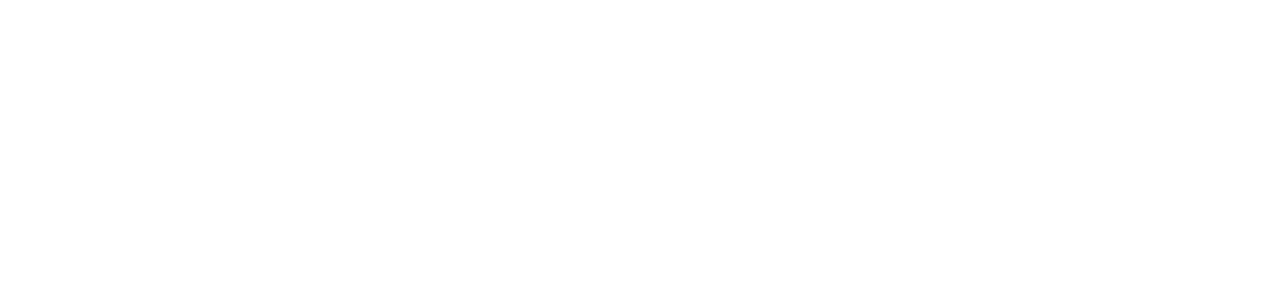
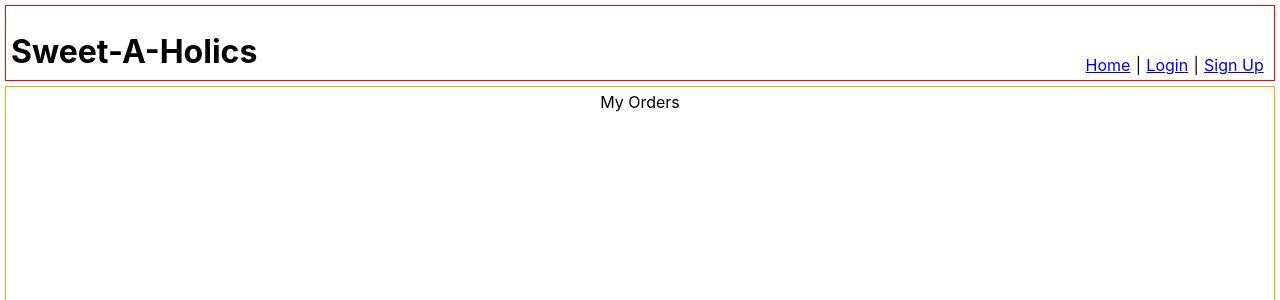
Before and after one commit to nlink2021/sweetaholics, a React (Create React App) app: page /orders in a window 1280 px wide. Shown: the top 300 px of the page. Built offline with nearby package versions, Linux system fonts and the light colour scheme.

Commit message:
updated erd, added pages&routes && login/signup forms

```diff
--- a/src/App.css
+++ b/src/App.css
@@ -1,3 +1,78 @@
+html{
+  height: 100%;
+  width: 100%;
+}
+body{
+  height: 100%;
+  width: 100%;
+}
+#root{
+  height: 100%;
+  width: 100%;
+}
+
 .App {
   text-align: center;
+  height: 100%;
+  width: 100%;
 }
+
+.page-header{
+  border: 1px solid red;
+  display: flex;
+  justify-content: space-between;
+  height: 8%;
+  padding: 5px;
+  margin:5px;
+}
+
+
+.logged-out-links{
+  display: flex;
+  align-items: flex-end;
+  justify-content: space-evenly;
+  min-width: 15%;
+}
+.logged-in-links{
+  display: flex;
+  align-items: flex-end;
+  justify-content: space-evenly;
+  min-width: 30%;
+}
+
+.page-container{
+  border: 1px solid orange;
+  height: 80%;
+  padding: 5px;
+  margin:5px;
+}
+
+.center{
+  border: 1px solid black;
+  width: 100%;
+  height: 100%;
+  display: flex;
+  align-items: center;
+  justify-content: center;
+}
+
+.form-container{
+  border: 1px solid green;
+  height: 60%;
+  width: 30%;
+  display: flex;
+  flex-direction: column;
+  align-items: center;
+  justify-content: space-evenly;
+}
+.form{
+  height: 80%;
+  display: flex;
+  flex-direction: column;
+  justify-content: flex-start;
+}
+
+
+input{
+  margin:5px;
+}
--- a/src/App.js
+++ b/src/App.js
@@ -1,9 +1,37 @@
-
 import './App.css';
+import {useState, useEffect, useContext} from 'react'
+import { Route, Redirect } from 'react-router-dom'
+import {UserContext} from './context/userContext'
+import NavBar from './components/navBar'
+import Home from './pages/home'
+import SignupLogin from './pages/signup-login'
+import AllProducts from './pages/allProducts'
+import MyCart from './pages/myCart'
+import MyOrders from './pages/myOrders'
 
 function App() {
+  const {userState, fetchUser} = useContext(UserContext)
+  const [user,setUser] = userState
+  const [signupOrLogin, setSignupOrLogin] = useState('')
+
+  useEffect(()=>{fetchUser()},[])
   return (
     <div className="App">
+      <NavBar setSignupOrLogin = {setSignupOrLogin}/>
+      <Route exact path= '/' render= {() => <Home />} />
+      <Route exact path= '/signup-login' render= {() => {
+        if(user.id){
+          return <Redirect to='/' />
+        }else{
+          return <SignupLogin signupOrLogin={signupOrLogin} />}
+      }} />
+
+      <Route exact path= '/products' render={()=> <AllProducts />} />
+      <Route exact path= '/cart' render={()=> <MyCart />} />
+      <Route exact path= '/orders' render={()=> <MyOrders />} />
+
+
+
 
     </div>
   );
--- /dev/null
+++ b/src/components/loginForm.js
@@ -0,0 +1,26 @@
+import {useContext} from 'react'
+import {UserContext} from '../context/userContext'
+
+const LoginForm = (props) =>{
+    const {userState} = useContext(UserContext)
+    const [user,setUser] = userState
+
+    return(
+        <div className = 'center'>
+            <div className = 'form-container'>
+                <h3>Login!</h3>
+                <div className='form'>
+                <input type='text' placeholder='Email' value={props.email} onChange={(e)=>{props.setEmail(e.target.value)}} />
+                <input type='password' placeholder='Password' value={props.password} onChange={(e)=>{props.setPassword(e.target.value)}} />
+                <input type='submit' value="Submit" onClick={(e)=>{props.handleLogin(e)}}  />
+                </div>
+            </div>
+        </div>
+
+
+
+
+    )
+}
+
+export default LoginForm
--- /dev/null
+++ b/src/components/navBar.js
@@ -0,0 +1,37 @@
+import {useContext} from 'react'
+import {UserContext} from '../context/userContext'
+import { Link } from 'react-router-dom';
+
+const NavBar = (props) =>{
+    const {userState} = useContext(UserContext)
+    const [user,setUser] = userState
+    return(
+        <div className = 'page-header'>
+            <h1>Sweet-A-Holics</h1>
+            {!user.id ?
+            <nav className = 'logged-out-links'>
+                <Link to= '/'>Home</Link>{'|'}
+                <span onClick={()=>{props.setSignupOrLogin('login')}}>
+                    <Link to= '/signup-login'>Login</Link>
+                </span>{'|'}
+                <span onClick={()=>{props.setSignupOrLogin('signup')}}>
+                    <Link to= '/signup-login'>Sign Up</Link>
+                </span>
+            </nav>
+            :
+            <nav className = 'logged-in-links'>
+                <Link to= '/'>Home</Link>{'|'}
+                <Link to= '/products'>All Products</Link>{'|'}
+                <Link to= '/orders'>My Orders</Link>{'|'}
+                <Link to= '/cart'>Cart</Link>{'|'}
+                <span onClick={()=>{
+                    localStorage.removeItem('userId')
+                    setUser([])
+                }}><Link to= '/'>Logout</Link></span>
+            </nav>
+            }
+        </div>
+    )
+}
+
+export default NavBar
--- /dev/null
+++ b/src/components/signupForm.js
@@ -0,0 +1,26 @@
+import {useContext} from 'react'
+import {UserContext} from '../context/userContext'
+
+const SignUpForm = (props) =>{
+    const {userState} = useContext(UserContext)
+    const [user,setUser] = userState
+
+    return(
+        <div className = 'center'>
+            <div className = 'form-container'>
+                <h3>Sign Up!</h3>
+                <div className='form'>
+                    <input type='text' placeholder='Name' value={props.name} onChange={(e)=>{props.setName(e.target.value)}} />
+                    <input type='text' placeholder='Email' value={props.email} onChange={(e)=>{props.setEmail(e.target.value)}} />
+                    <input type='password' placeholder='Password' value={props.password} onChange={(e)=>{props.setPassword(e.target.value)}} />
+                    <input type='text' placeholder='City' value={props.city} onChange={(e)=>{props.setCity(e.target.value)}} />
+                    <input type='text' placeholder='State' value={props.state} onChange={(e)=>{props.setState(e.target.value)}} />
+                    <input type='text' placeholder='Zipcode' value={props.zip} onChange={(e)=>{props.setZip(e.target.value)}} />
+                    <input type='submit' value="Submit" onClick={(e)=>{props.handleSignUp(e)}}  />
+                </div>
+            </div>
+        </div>
+    )
+}
+
+export default SignUpForm
--- a/src/context/userContext.js
+++ b/src/context/userContext.js
@@ -1,14 +1,26 @@
 import {useState, createContext} from 'react'
-
-
+import axios from 'axios'
 
 const UserContext = createContext()
 
 const UserProvider = ({children}) => {
     const [user,setUser] = useState({})
 
+    const fetchUser = async () => {
+        let userId = localStorage.getItem('userId')
+        if(userId){
+            const res = await axios.get(`${process.env.REACT_APP_BACKEND_URL}/users/verify`, {
+                headers:{
+                    Authorization: userId
+                }
+            })
+            setUser(res.data.user)
+        }
+    }
+
     const state = {
-        userState: [user,setUser]
+        userState: [user,setUser],
+        fetchUser: fetchUser
     }
 
     return (
--- /dev/null
+++ b/src/pages/allProducts.js
@@ -0,0 +1,15 @@
+import {useContext} from 'react'
+import {UserContext} from '../context/userContext'
+
+const AllProducts = () =>{
+    const {userState} = useContext(UserContext)
+    const [user,setUser] = userState
+
+    return(
+        <div className = 'page-container'>
+            All Products
+        </div>
+    )
+}
+
+export default AllProducts
--- /dev/null
+++ b/src/pages/home.js
@@ -0,0 +1,15 @@
+import {useContext} from 'react'
+import {UserContext} from '../context/userContext'
+
+const Home = () =>{
+    const {userState} = useContext(UserContext)
+    const [user,setUser] = userState
+
+    return(
+        <div className = 'page-container'>
+            Home Page
+        </div>
+    )
+}
+
+export default Home
--- /dev/null
+++ b/src/pages/myCart.js
@@ -0,0 +1,15 @@
+import {useContext} from 'react'
+import {UserContext} from '../context/userContext'
+
+const MyCart = () =>{
+    const {userState} = useContext(UserContext)
+    const [user,setUser] = userState
+
+    return(
+        <div className = 'page-container'>
+            My Cart
+        </div>
+    )
+}
+
+export default MyCart
--- /dev/null
+++ b/src/pages/myOrders.js
@@ -0,0 +1,15 @@
+import {useContext} from 'react'
+import {UserContext} from '../context/userContext'
+
+const MyOrders = () =>{
+    const {userState} = useContext(UserContext)
+    const [user,setUser] = userState
+
+    return(
+        <div className = 'page-container'>
+            My Orders
+        </div>
+    )
+}
+
+export default MyOrders
--- /dev/null
+++ b/src/pages/signup-login.js
@@ -0,0 +1,55 @@
+import {useContext, useState} from 'react'
+import {UserContext} from '../context/userContext'
+import SignUpForm from '../components/signupForm'
+import LoginForm from '../components/loginForm'
+import axios from 'axios'
+
+const SignupLogin = (props) =>{
+    const {userState} = useContext(UserContext)
+    const [user,setUser] = userState
+    const [name, setName] = useState('')
+    const [email, setEmail] = useState('')
+    const [password, setPassword] = useState('')
+    const [city, setCity] = useState('')
+    const [state, setState] = useState('')
+    const [zip, setZip] = useState('')
+
+    const handleSignUp = async (e) => {
+        e.preventDefault()
+        const res = await axios.post(`${process.env.REACT_APP_BACKEND_URL}/users/signup`,{
+            name, email, password, city, state, zip
+        })
+        console.log(res);
+        if(res.data.message === 'Signed up'){
+            localStorage.setItem('userId', res.data.user.id)
+            setUser(res.data.user)
+        }else{
+            alert('Email already taken')
+        }
+    }
+
+    const handleLogin = async (e) => {
+        e.preventDefault()
+        const res = await axios.post(`${process.env.REACT_APP_BACKEND_URL}/users/login`,{
+            email, password
+        })
+        if(res.data.message === 'login successful'){
+            localStorage.setItem('userId', res.data.user.id)
+            setUser(res.data.user)
+        }else{
+            alert('Incorrect email or password')
+        }
+    }
+
+    return(
+        <div className = 'page-container'>
+        {props.signupOrLogin === 'login' ?
+            <LoginForm email={email} password={password} setEmail={setEmail} setPassword={setPassword} handleLogin={handleLogin} />
+        :
+            <SignUpForm name={name} email={email} password={password} city={city} state={state} zip={zip} setName={setName} setEmail={setEmail} setPassword={setPassword} setCity={setCity} setState={setState} setZip={setZip} handleSignUp={handleSignUp}/>
+        }
+        </div>
+    )
+}
+
+export default SignupLogin
```
Also changed, not shown: ERD.png, 1 other file (tests, documents, lock files or other folders).
